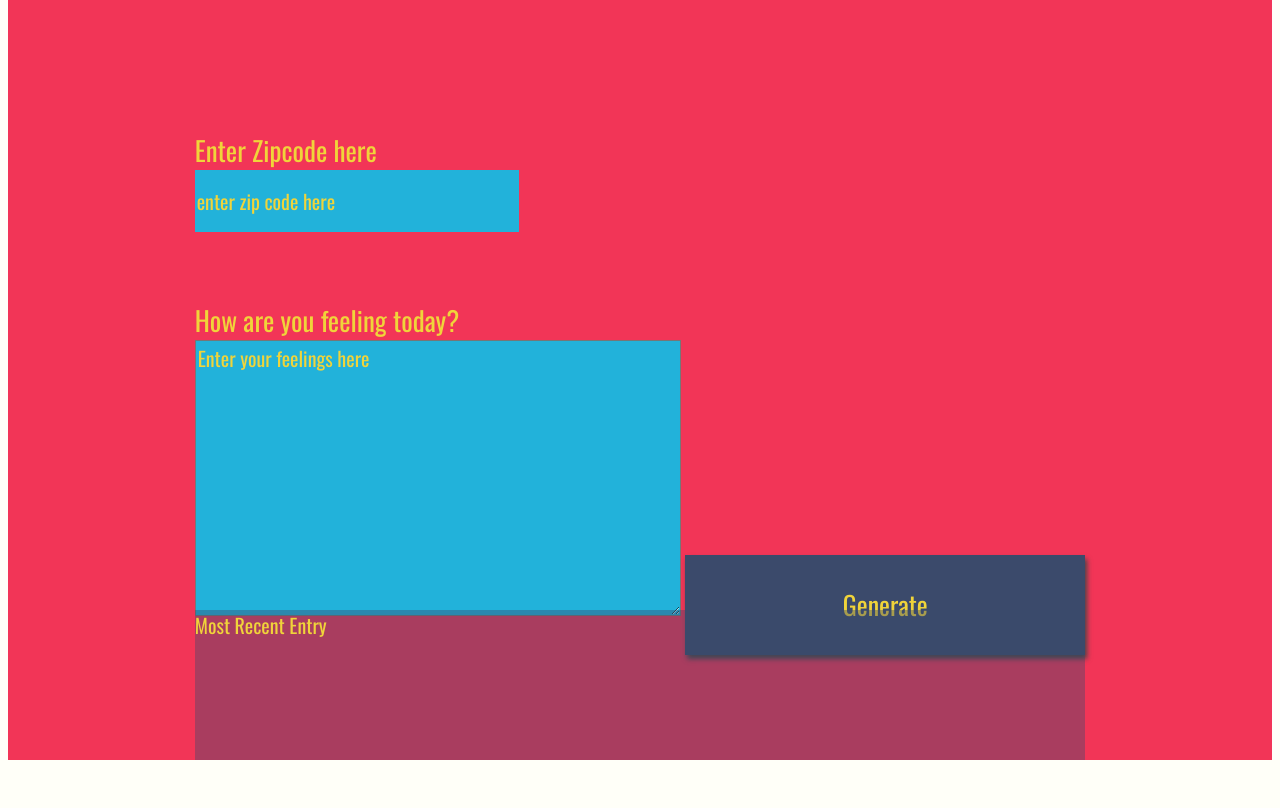
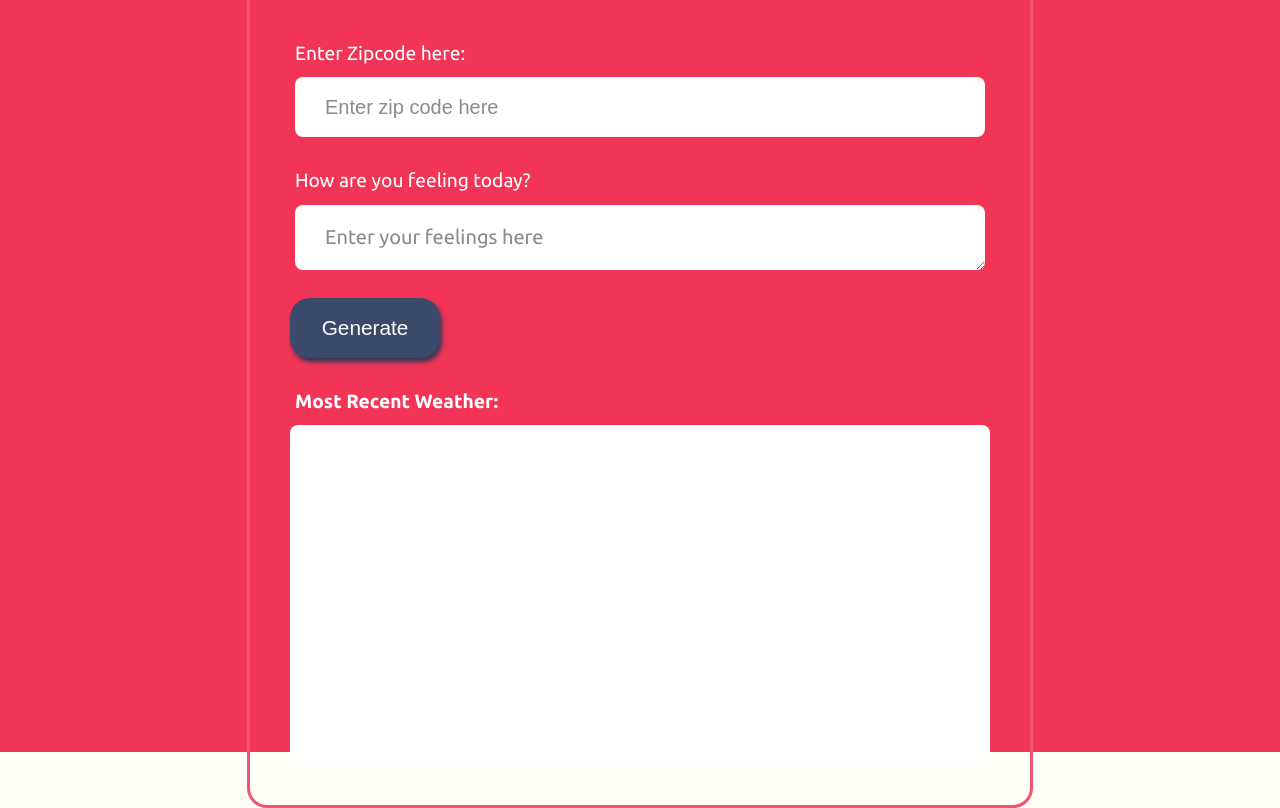
Before and after one commit to deboradurek/weather-journal-app-udacity, a website: page website/index.html in a window 1280 px wide. Shown: the part 48-856 px from the top of the page. Before the commit the page ends 816 px from the top, so only its background shows below. Drawn offline with nearby package versions, Linux system fonts and the light colour scheme; a web font is replaced by a local one.

Commit message:
feat: New css template and adjustments in html

```diff
--- a/website/index.html
+++ b/website/index.html
@@ -1,35 +1,48 @@
 <!DOCTYPE html>
 <html>
   <head>
-<meta charset="UTF-8">
+    <meta charset="UTF-8" />
     <title>Weather Journal</title>
-<link href="https://fonts.googleapis.com/css?family=Oswald:400,600,700|Ranga:400,700&display=swap" rel="stylesheet">
-<link rel="stylesheet" href="style.css">
+    <link rel="preconnect" href="https://fonts.gstatic.com" />
+    <link
+      href="https://fonts.googleapis.com/css2?family=Ubuntu:wght@400;700&display=swap"
+      rel="stylesheet"
+    />
+    <link rel="stylesheet" href="style.css" />
   </head>
   <body>
-<div id = "app">
-  <div class ="holder headline">
-    Weather Journal App
+    <main>
+      <div id="app">
+        <div class="holder headline">Weather Journal App</div>
+        <div class="holder zip">
+          <label for="zip">Enter Zipcode here:</label>
+          <input type="text" id="zip" placeholder="Enter zip code here" />
         </div>
-  <div class ="holder zip">
-    <label for="zip">Enter Zipcode here</label>
-    <input type="text" id="zip" placeholder="enter zip code here">
+        <div class="holder feel">
+          <label for="feelings">How are you feeling today?</label>
+          <textarea
+            class="myInput"
+            id="feelings"
+            placeholder="Enter your feelings here"
+          ></textarea>
+          <button id="generate" type="submit">Generate</button>
         </div>
-  <div class ="holder feel">
-    <label for="feelings">How are you feeling today?</label>
-    <textarea class= "myInput" id="feelings" placeholder="Enter your feelings here" rows="9" cols="50"></textarea>
-    <button id="generate" type = "submit"> Generate </button>
-  </div>
-  <div class ="holder entry">
-    <div class = "title">Most Recent Entry</div>
-   <div id = "entryHolder">
-    <div id = "date"></div>
-   <div id = "temp"></div>
-   <div id = "content"></div>
+        <div class="holder entry">
+          <div class="title">Most Recent Weather:</div>
+          <div id="entryHolder">
+            <div id="city"></div>
+            <div id="date"></div>
+            <div id="temp"></div>
+            <div id="description-weather"></div>
+            <div id="temp-min"></div>
+            <div id="temp-max"></div>
+            <div id="humidity"></div>
+            <div id="content"></div>
           </div>
         </div>
       </div>
+    </main>
+
     <script src="app.js" type="text/javascript"></script>
-
   </body>
 </html>
--- a/website/style.css
+++ b/website/style.css
@@ -1,111 +1,158 @@
-body{
-    background: #fffff8;
-    font-family: -apple-system, BlinkMacSystemFont, sans-serif;
+body {
+  background: #fffff8;
+  /* font-family: -apple-system, BlinkMacSystemFont, sans-serif; */
+  font-family: 'Ubuntu', sans-serif;
+  margin: 0;
 }
 
-#app{
-    display: grid;
-    grid-auto-rows: minmax(150px, auto);
-    /* grid-template-columns:  */
-    height:100vh;
-    background: #f23557;
-    color: #f0d43a;
-    justify-content: center;
-    grid-gap: 1em;
-    font-size: 20px;
-    font-family: 'Oswald', sans-serif;
+main {
+  display: grid;
+  grid-template-columns: 1fr;
+  grid-template-rows: 100vh;
+  align-items: center;
+  justify-items: center;
+  background: #f23557;
 }
 
-.holder{
-
+#app {
+  display: grid;
+  grid-auto-rows: minmax(50px, auto);
+  grid-auto-columns: 700px;
+  /* height: 100vh; */
+  color: #ffffff;
+  justify-content: center;
+  grid-gap: 2rem;
+  font-size: 20px;
+  /* font-family: 'Oswald', sans-serif; */
+  padding: 40px;
+  border: solid 3px #f05470;
+  border-radius: 20px;
 }
 
-.entry{
-    background: rgba(59, 74, 107, .4);
-}
-
-#entryHolder{
-
-}
-
-#date{
-
-}
-
-#temp{
-
-}
-
-#content{
-
+.holder {
 }
 
 .headline {
-
-}
-.title{
-
+  font-size: 2.5rem;
+  font-weight: bold;
+  text-align: center;
+  margin-bottom: 25px;
 }
 
-/*  Basic Styling To Override Default For Basic HTML Elements */
-label{
-    display:block;
-    font-size: 27px;
+.feel {
+  text-align: center;
 }
 
-input{
-    display:block;
-    height: 60px;
-    width: 320px;
-    background:#22b2da;
-    color: #f0d43a;
-    font-size: 20px;
-    font-family: 'Oswald', sans-serif;
-    border: none;
+#date {
 }
 
-button{
-    width: 400px;
-    height: 100px;
-    background: #3b4a6b;
-    color: #f0d43a;
-    font-size: 26px;
-    font-family: 'Oswald', sans-serif;
-    border: none;
-    box-shadow: 2px 4px 5px #444;
-}
-h1{
-    font-size: 36px;
+#temp {
 }
 
-textarea{
-    background:#22b2da;
-    color: #f0d43a;
-    font-size: 20px;
-    font-family: 'Oswald', sans-serif;
+#content {
 }
+
+label {
+  display: block;
+  font-size: 1.2rem;
+  margin-bottom: 0.8rem;
+  padding-left: 5px;
+  text-align: left;
+}
+
+input {
+  display: block;
+  height: 60px;
+  width: 90%;
+  /* background: #22b2da; */
+  color: #1b3f81;
+  font-size: 20px;
+  /* font-family: 'Oswald', sans-serif; */
+  border: none;
+  border-radius: 8px;
+  padding: 0 30px;
+  margin: 0 auto;
+}
+
+textarea {
+  /* background: #22b2da; */
+  color: #1b3f81;
+  font-size: 20px;
+  /* font-family: 'Oswald', sans-serif; */
+  height: 25px;
+  width: 90%;
+  font-family: 'Ubuntu', sans-serif;
+  border: none;
+  border-radius: 8px;
+  padding: 20px 30px;
+}
+
+button {
+  display: block;
+  width: 150px;
+  height: 60px;
+  background: #3b4a6b;
+  color: #fff;
+  font-size: 1.3rem;
+  /* font-family: 'Oswald', sans-serif; */
+  border: none;
+  border-radius: 20px;
+  box-shadow: 2px 4px 5px #2c3852;
+  margin-top: 1.4rem;
+  cursor: pointer;
+}
+
+button:hover {
+  background: #435375;
+}
+
+.entry {
+}
+
+.title {
+  color: #fff;
+  font-weight: bold;
+  font-size: 1.2rem;
+  margin-bottom: 0.8rem;
+  padding-left: 5px;
+  text-align: left;
+}
+
+#entryHolder {
+  color: #1b3f81;
+  background: #fff;
+  border-radius: 8px;
+  padding: 20px 30px;
+  height: 300px;
+}
+
+span {
+  font-size: 1rem;
+  vertical-align: 4px;
+}
+
 /* Reset style for HTML element on active to have no border*/
 input:focus,
 select:focus,
 textarea:focus,
 button:focus {
-    outline: none;
+  outline: none;
 }
 /* Style for Placeholder Text*/
-::placeholder { /* Firefox, Chrome, Opera */
-    color: #f0d43a;
-    font-family: 'Oswald', sans-serif;
-
+::placeholder {
+  /* Firefox, Chrome, Opera */
+  color: #8b8b8b;
+  /* font-family: 'Oswald', sans-serif; */
 }
 
-:-ms-input-placeholder { /* Internet Explorer 10-11 */
-    color: #f0d43a;
-    font-family: 'Oswald', sans-serif;
-
+:-ms-input-placeholder {
+  /* Internet Explorer 10-11 */
+  color: #8b8b8b;
+  /* font-family: 'Oswald', sans-serif; */
 }
 
-::-ms-input-placeholder { /* Microsoft Edge */
-    color: #f0d43a;
-    font-family: 'Oswald', sans-serif;
-
+::-ms-input-placeholder {
+  /* Microsoft Edge */
+  color: #8b8b8b;
+  /* font-family: 'Oswald', sans-serif; */
 }
```
Lines whose indentation alone changed are shown as unchanged.
